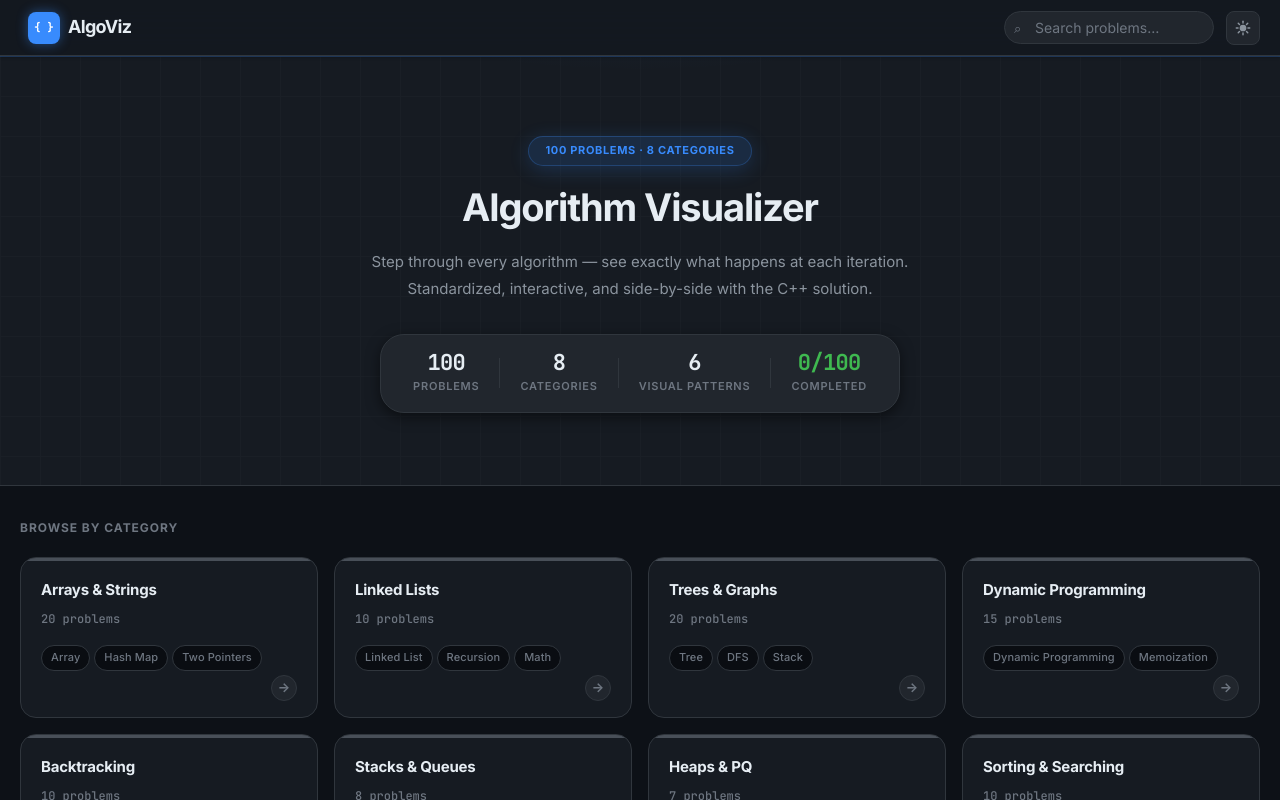
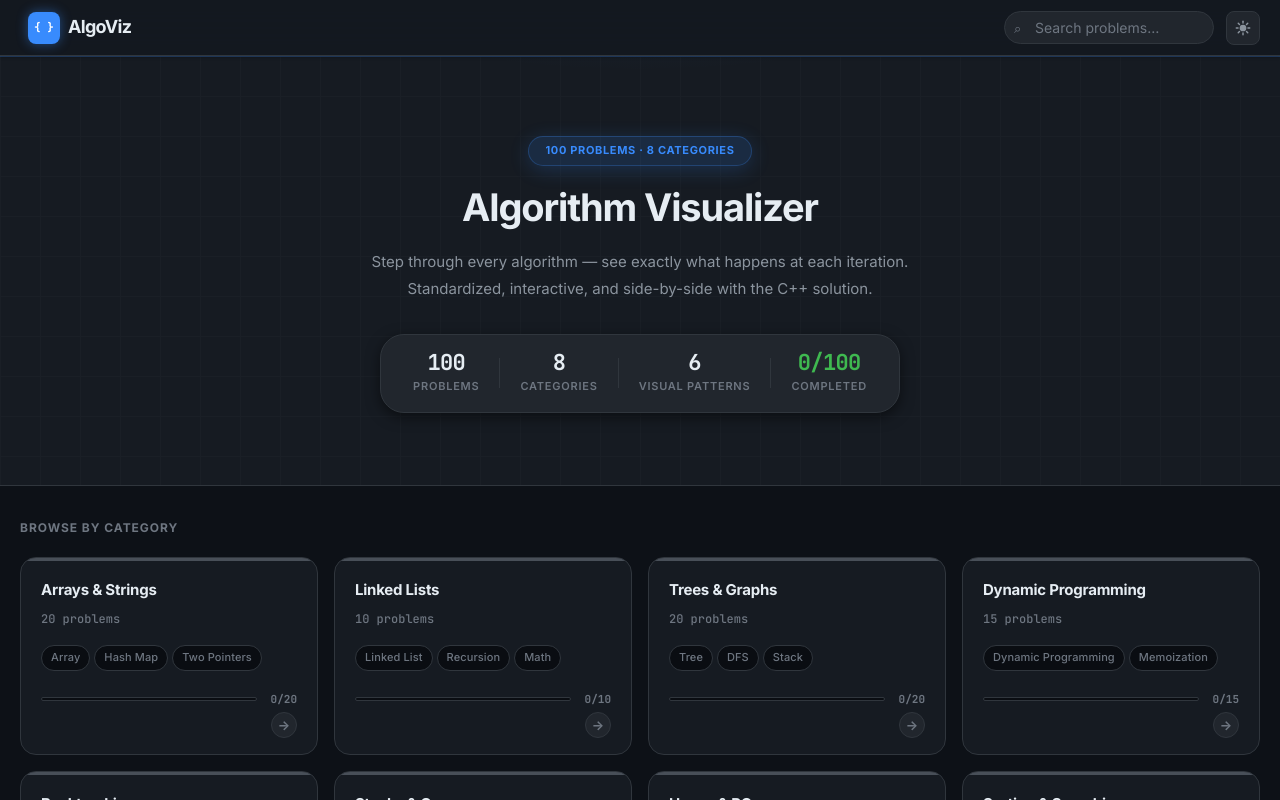
Before and after one commit to Jyoti-bujethiya/algo-visualizer, a React (Vite) app: page / in a window 1280 px wide. Built offline with nearby package versions, Linux system fonts and the light colour scheme.

Commit message:
feat: add per-category progress bar to home page

```diff
--- a/src/pages/HomePage.jsx
+++ b/src/pages/HomePage.jsx
@@ -5,7 +5,7 @@ import styles from './HomePage.module.css'
 
 export default function HomePage() {
   const total = problems.length
-  const { done } = useDoneProblems()
+  const { done, isDone } = useDoneProblems()
   const doneCount = done.size
 
   return (
@@ -54,6 +54,9 @@ export default function HomePage() {
           <div className={styles.cards}>
             {categories.map(cat => {
               const catProblems = problems.filter(p => p.categorySlug === cat.slug)
+              const catDone = catProblems.filter(p => isDone(p.slug)).length
+              const catTotal = catProblems.length
+              const pct = catTotal > 0 ? Math.round((catDone / catTotal) * 100) : 0
               return (
                 <Link
                   key={cat.slug}
@@ -63,11 +66,24 @@ export default function HomePage() {
                   <div className={styles.catLabel}>{cat.label}</div>
                   <div className={styles.catCount}>{cat.count} problems</div>
                   <div className={styles.catTags}>
-                    {/* Show a few unique tags from the first 3 problems */}
                     {[...new Set(catProblems.slice(0, 3).flatMap(p => p.tags))].slice(0, 3).map(t => (
                       <span key={t} className={styles.catTag}>{t}</span>
                     ))}
                   </div>
+
+                  {/* Per-category progress */}
+                  <div className={styles.catProgress}>
+                    <div className={styles.catProgressTrack}>
+                      <div
+                        className={styles.catProgressFill}
+                        style={{ width: `${pct}%` }}
+                      />
+                    </div>
+                    <span className={styles.catProgressLabel}>
+                      {catDone}/{catTotal}
+                    </span>
+                  </div>
+
                   <div className={styles.catArrow}>→</div>
                 </Link>
               )
--- a/src/pages/HomePage.module.css
+++ b/src/pages/HomePage.module.css
@@ -227,6 +227,41 @@
   letter-spacing: 0.01em;
 }
 
+/* Per-category progress bar */
+.catProgress {
+  display: flex;
+  align-items: center;
+  gap: var(--space-2);
+  margin-top: var(--space-3);
+}
+
+.catProgressTrack {
+  flex: 1;
+  height: 4px;
+  background: var(--bg-sunken);
+  border-radius: var(--radius-full);
+  overflow: hidden;
+  border: 1px solid var(--border);
+}
+
+.catProgressFill {
+  height: 100%;
+  background: #3fb950;
+  border-radius: var(--radius-full);
+  transition: width 0.4s ease;
+  min-width: 0;
+}
+
+.catProgressLabel {
+  font-size: var(--font-size-xs);
+  font-family: var(--font-mono);
+  color: var(--text-muted);
+  font-weight: 600;
+  white-space: nowrap;
+  min-width: 32px;
+  text-align: right;
+}
+
 .catArrow {
   position: absolute;
   right: var(--space-5);
```
